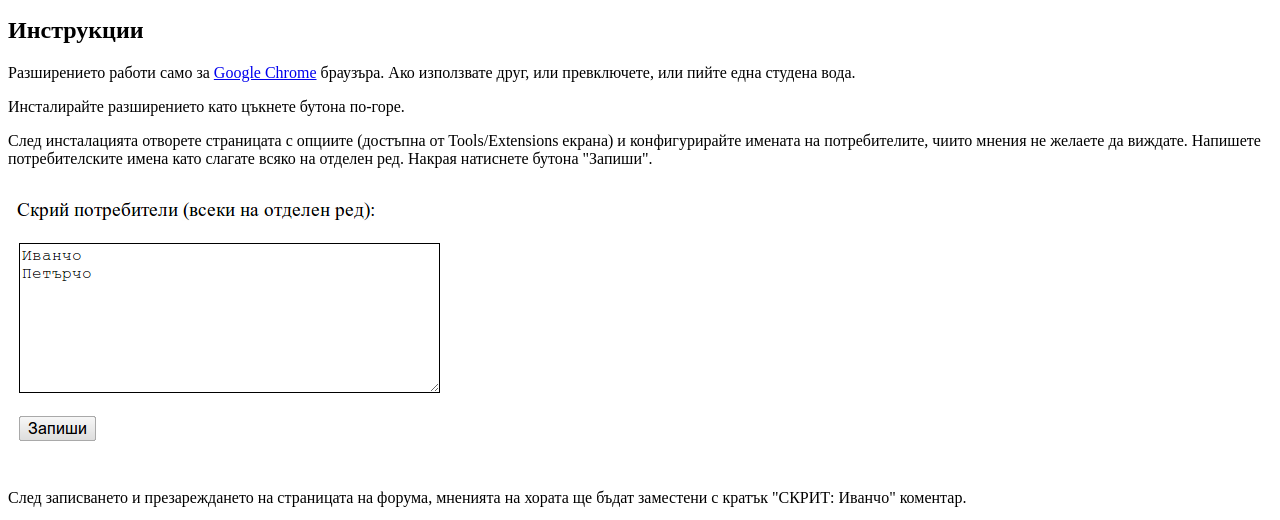
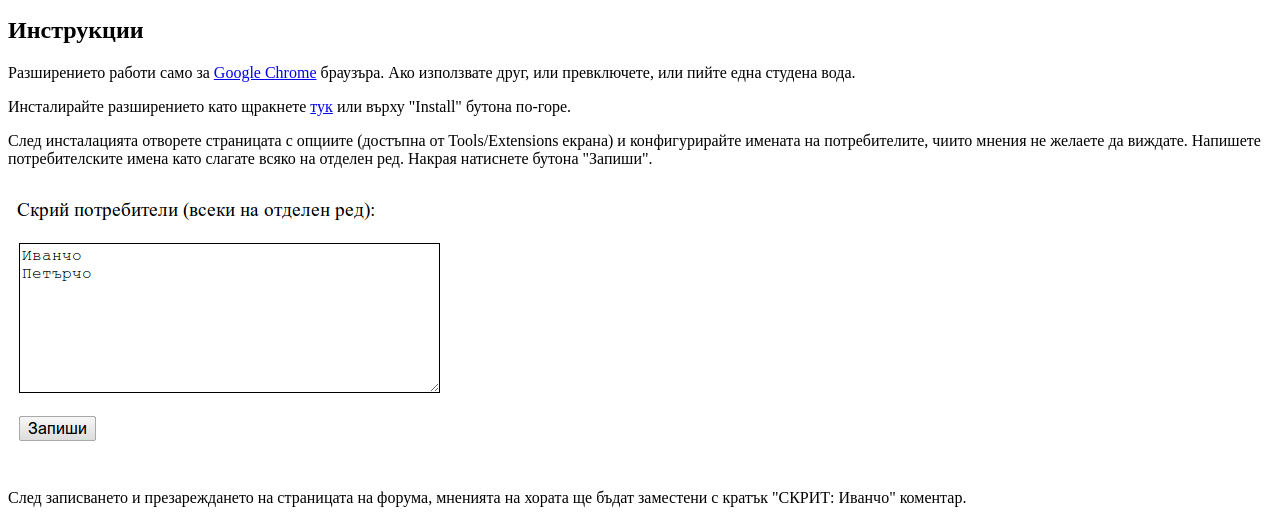
Before and after one commit to hdeshev/zemia-na-zaem, a plain HTML site: page index.html in a window 1280 px wide. Shown: the part 252-772 px from the top of the page. Drawn offline with Linux system fonts and the light colour scheme.

Commit message:
Added an installation link too.

```diff
--- a/index.html
+++ b/index.html
@@ -18,7 +18,7 @@
     <p>Постоянно се изкушаваме да ги поправим или даже да се скараме с тях, което обикновено не води до нищо добро. Моето решение на това как да не губя време и енергия за излишни спорове е просто да не виждам мненията на най-честите дразнители. Резултатът е това разширение за Google Chrome (един от най-добрите браузъри в момента).</p>
     <h2>Инструкции</h2>
     <p>Разширението работи само за <a href="http://www.google.com/chrome/">Google Chrome</a> браузъра. Ако използвате друг, или превключете, или пийте една студена вода.</p>
-    <p>Инсталирайте разширението като цъкнете бутона по-горе.</p>
+    <p>Инсталирайте разширението като щракнете <a href="zemia-na-zaem.crx">тук</a> или върху "Install" бутона по-горе.</p>
     <p>След инсталацията отворете страницата с опциите (достъпна от Tools/Extensions екрана) и конфигурирайте имената на потребителите, чиито мнения не желаете да виждате. Напишете потребителските имена като слагате всяко на отделен ред. Накрая натиснете бутона &quot;Запиши&quot;.</p>
     <p><img src="site-images/options-screenshot.png"/></p>
     <p>След записването и презареждането на страницата на форума, мненията на хората ще бъдат заместени с кратък "СКРИТ: Иванчо" коментар.</p>
```
